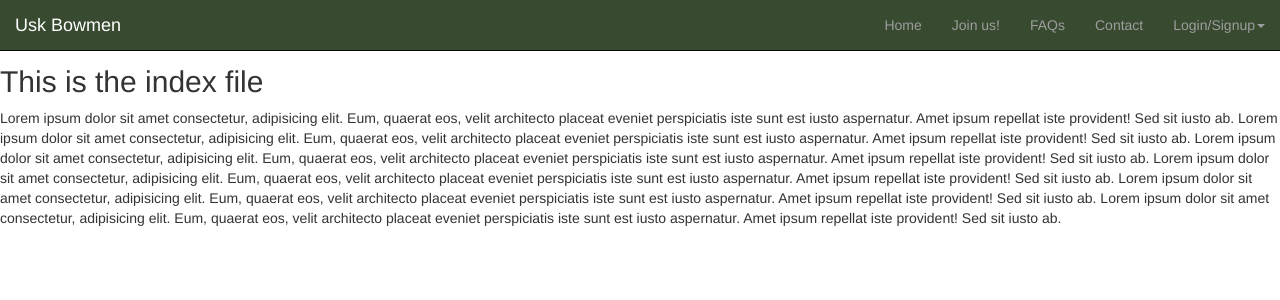
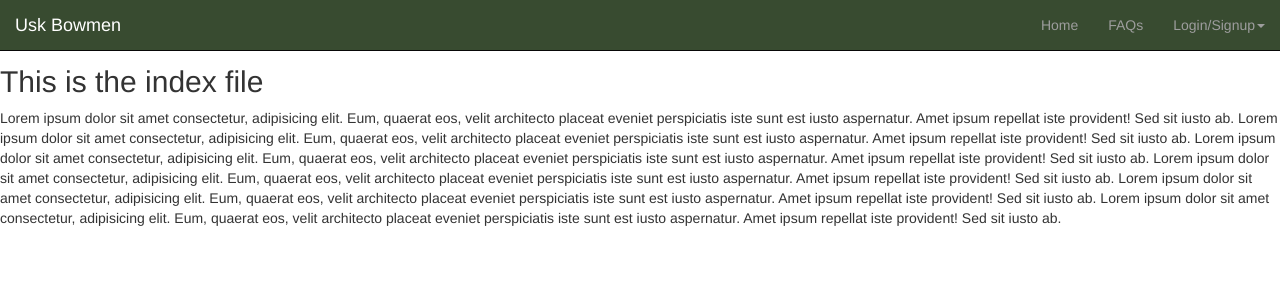
Before and after one commit to CBainCoding/SignUp, a Django app: page / in a window 1280 px wide. Shown: the top 300 px of the page. Run offline with Django 4.2, Linux system fonts and the light colour scheme; some libraries are stand-ins or nearby versions.

Commit message:
removed un-needed navbar buttons

```diff
--- a/templates/base.html
+++ b/templates/base.html
@@ -37,9 +37,7 @@
           <div class="collapse navbar-collapse navbar-right" id="navbar-collapse">
               <ul class="nav navbar-nav">
                   <li><a href="/">Home</a></li>
-                  <li><a href="#">Join us!</a></li>
                   <li><a href="{% url 'faqs:faqs_page' %}">FAQs</a></li>
-                  <li><a href="#">Contact</a></li>
               </ul>
 
               {% if request.user.is_authenticated %}
```
